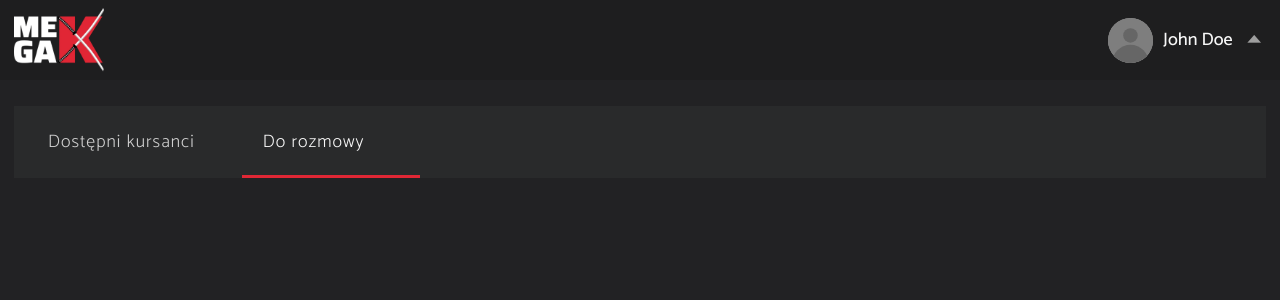
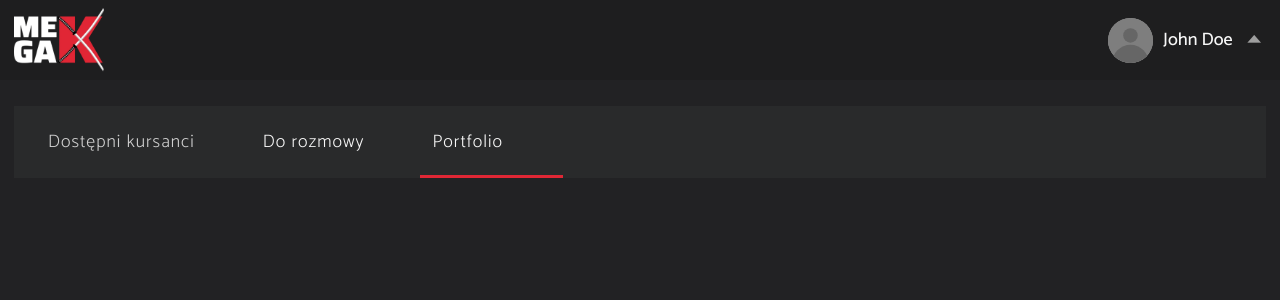
Before and after one commit to airfortech/Head-Hunter-Frontend, a React (Create React App) app: page /test in a window 1280 px wide. Shown: the top 300 px of the page. Built offline with nearby package versions, Linux system fonts and the light colour scheme.

Commit message:
refactoring TabsNavigation

```diff
--- a/src/components/TabsNavigation/TabsNavigation.tsx
+++ b/src/components/TabsNavigation/TabsNavigation.tsx
@@ -9,40 +9,41 @@ interface Props {
   }[];
 }
 
-interface IsLinkActiveProps {
+interface IsLinkActiveArgs {
   isActive: boolean;
 }
 
 export const TabsNavigation = ({ routes }: Props) => {
-  const itemsEls: any = useRef([]);
+  const itemsEls: any = useRef<HTMLLIElement[] | null[]>([]);
   const barRef = useRef<HTMLDivElement>(null);
   const [xPos, setXPos] = useState<number>();
   const [width, setWidth] = useState<number>();
 
-  const isLinkActive = ({ isActive }: IsLinkActiveProps): string => {
+  const isLinkActive = ({ isActive }: IsLinkActiveArgs): string => {
     return isActive ? `${classes.link} ${classes.active}` : classes.link;
   };
 
-  const handleClick = (itemIndex: number) => {
+  const setBarValues = (index: number): void => {
+    setWidth(itemsEls.current[index].clientWidth);
+    setXPos(itemsEls.current[index].offsetLeft);
+  };
+
+  const handleClick = (index: number): void => {
     if (!itemsEls?.current) return;
-    setWidth(itemsEls.current[itemIndex].clientWidth);
-    setXPos(itemsEls.current[itemIndex].offsetLeft);
+    setBarValues(index);
   };
 
   useEffect(() => {
     if (!itemsEls?.current) return;
-    console.log('1');
-    itemsEls.current.forEach((item: any, i: number) => {
+    itemsEls.current.forEach((item: any, index: number) => {
       if ([...item.children[0].classList].join('').includes('active')) {
-        setWidth(itemsEls.current[i].clientWidth);
-        setXPos(itemsEls.current[i].offsetLeft);
+        setBarValues(index);
       }
     });
   }, []);
 
   useEffect(() => {
-    if (!barRef?.current) return;
-    console.log(2);
+    if (!barRef.current) return;
     barRef.current.style.left = xPos + 'px';
     barRef.current.style.width = width + 'px';
   }, [xPos, width]);
@@ -53,7 +54,7 @@ export const TabsNavigation = ({ routes }: Props) => {
         {routes.map(({ anchor, route }, i) => (
           <li
             key={i}
-            ref={(element: any) => itemsEls.current.push(element)}
+            ref={(element) => (itemsEls.current[i] = element)}
             onClick={() => handleClick(i)}
           >
             <NavLink to={route} className={isLinkActive}>
--- a/src/views/StudentsListView/StudentsListView.tsx
+++ b/src/views/StudentsListView/StudentsListView.tsx
@@ -12,6 +12,7 @@ export const StudentsListView = () => {
           routes={[
             { anchor: 'Dostępni kursanci', route: '/students' },
             { anchor: 'Do rozmowy', route: '/test' },
+            { anchor: 'Portfolio', route: '/test' },
           ]}
         />
       </div>
```
